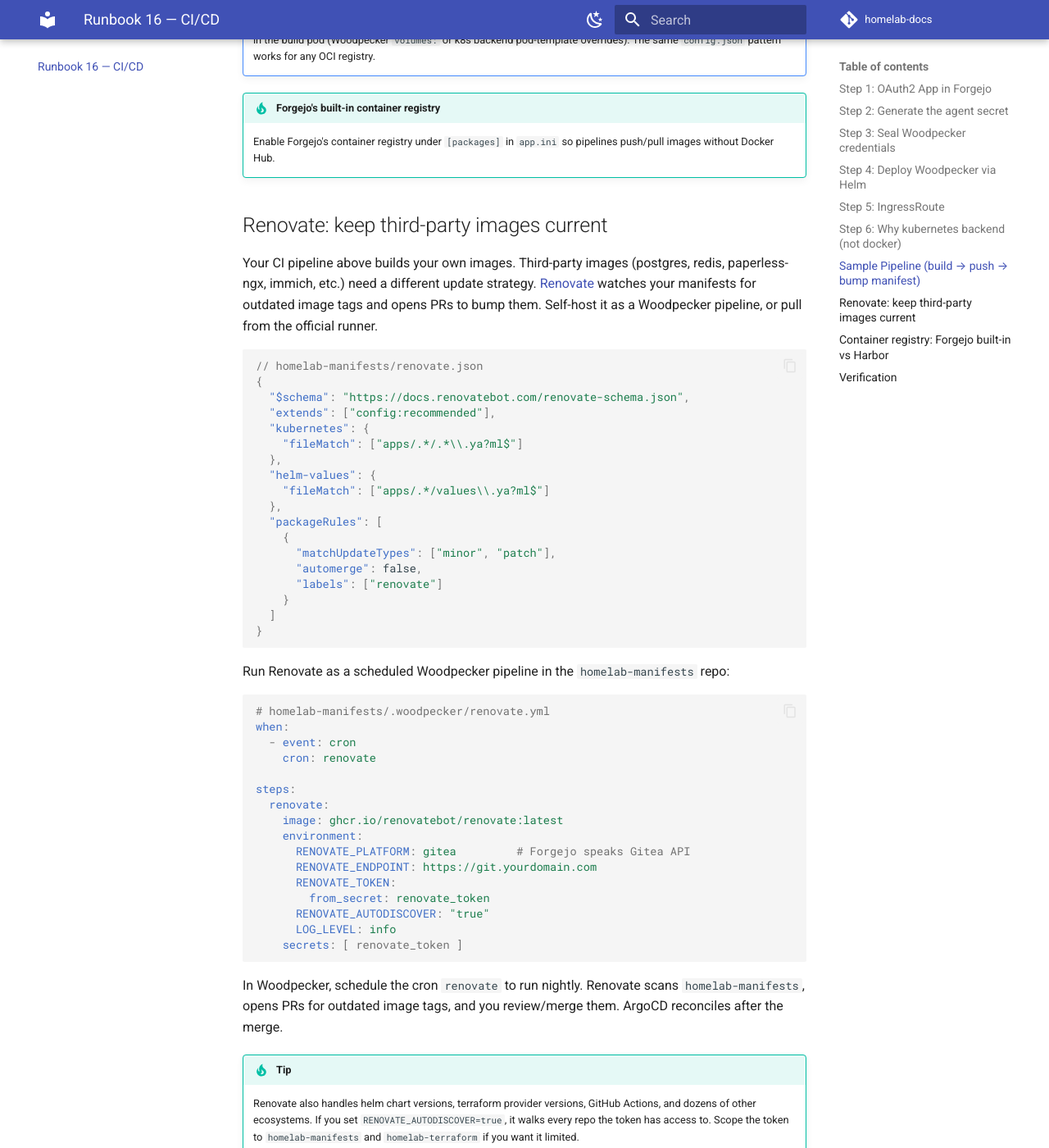
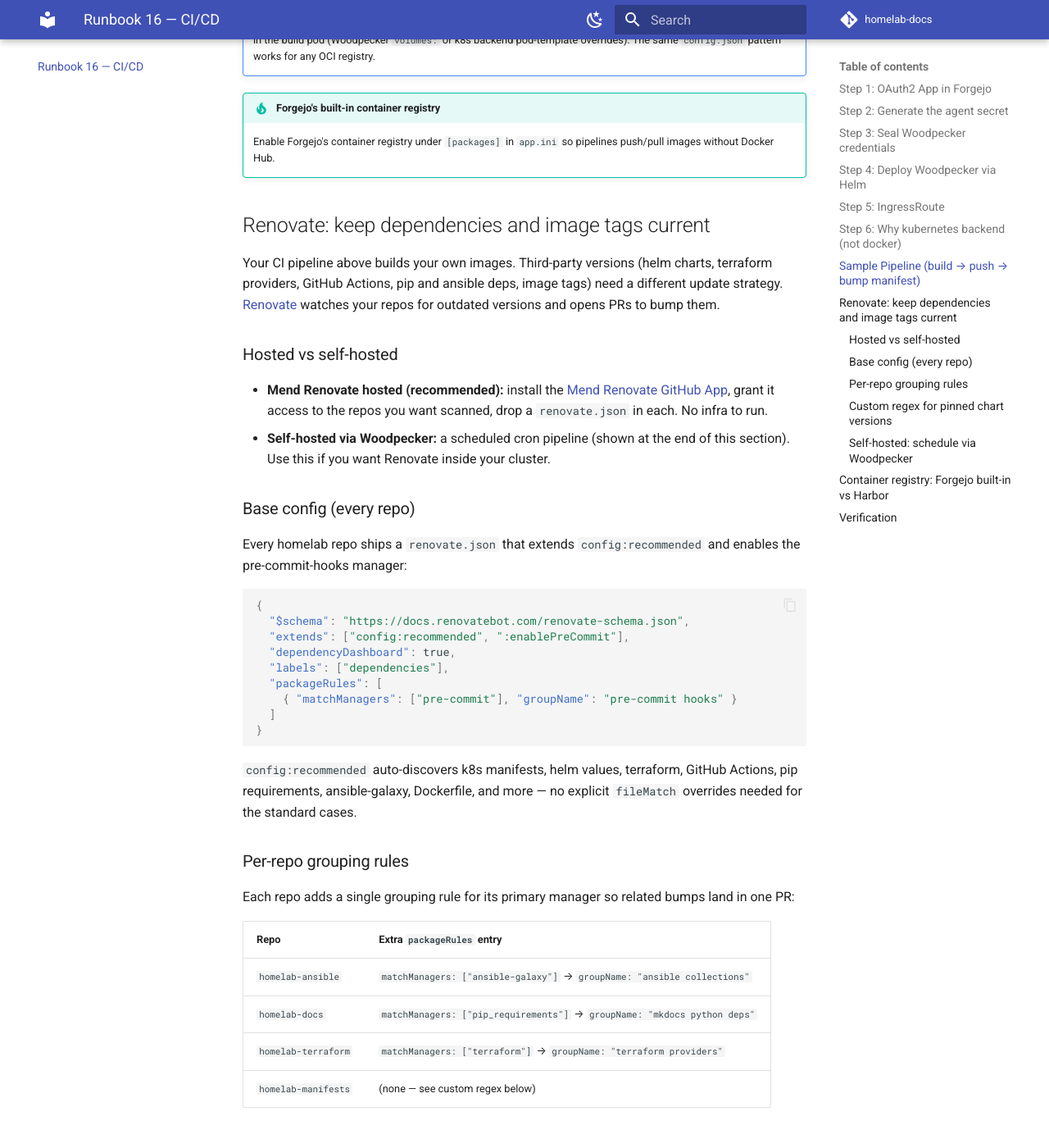
Before and after one commit to alivenda/homelab-docs, an MkDocs documentation site: the page built from docs/16-cicd.md, in a window 1280 px wide and 1400 px high, scrolled down 4082 px. Shown: the whole window at 82% size. Built offline with MkDocs 1.6.1 and Material for MkDocs 9.7.7, drawn with Linux system fonts in a browser that asks for light colours; comment, search, counter and statistics services are not loaded; some of the changed text lies outside the part shown.

Commit message:
docs: rewrite R16 Renovate section to match actual configs
The old example used kubernetes.fileMatch / helm-values.fileMatch
override stanzas that don't match Renovate's actual schema, and it
led with self-hosted Woodpecker even though hosted Mend is the
recommended path for a homelab. Replace with:

- Hosted-first framing, self-hosted demoted to alternative
- Base config that every repo actually ships (config:recommended
  + :enablePreCommit + pre-commit grouping)
- Per-repo grouping table (ansible-galaxy / pip_requirements /
  terraform / no extra for manifests)
- customManagers regex for the helm --version + targetRevision pins
  that aren't paths the built-in managers scan

````diff
--- a/docs/16-cicd.md
+++ b/docs/16-cicd.md
@@ -159,35 +159,78 @@ steps:
 !!! tip "Forgejo's built-in container registry"
     Enable Forgejo's container registry under `[packages]` in `app.ini` so pipelines push/pull images without Docker Hub.
 
-## Renovate: keep third-party images current
+## Renovate: keep dependencies and image tags current
 
-Your CI pipeline above builds your own images. Third-party images (postgres, redis, paperless-ngx, immich, etc.) need a different update strategy. [Renovate](https://docs.renovatebot.com/) watches your manifests for outdated image tags and opens PRs to bump them. Self-host it as a Woodpecker pipeline, or pull from the official runner.
+Your CI pipeline above builds your own images. Third-party versions (helm charts, terraform providers, GitHub Actions, pip and ansible deps, image tags) need a different update strategy. [Renovate](https://docs.renovatebot.com/) watches your repos for outdated versions and opens PRs to bump them.
+
+### Hosted vs self-hosted
+
+- **Mend Renovate hosted (recommended):** install the [Mend Renovate GitHub App](https://github.com/marketplace/renovate), grant it access to the repos you want scanned, drop a `renovate.json` in each. No infra to run.
+- **Self-hosted via Woodpecker:** a scheduled cron pipeline (shown at the end of this section). Use this if you want Renovate inside your cluster.
+
+### Base config (every repo)
+
+Every homelab repo ships a `renovate.json` that extends `config:recommended` and enables the pre-commit-hooks manager:
 
 ```json
-// homelab-manifests/renovate.json
 {
   "$schema": "https://docs.renovatebot.com/renovate-schema.json",
-  "extends": ["config:recommended"],
-  "kubernetes": {
-    "fileMatch": ["apps/.*/.*\\.ya?ml$"]
-  },
-  "helm-values": {
-    "fileMatch": ["apps/.*/values\\.ya?ml$"]
-  },
+  "extends": ["config:recommended", ":enablePreCommit"],
+  "dependencyDashboard": true,
+  "labels": ["dependencies"],
   "packageRules": [
-    {
-      "matchUpdateTypes": ["minor", "patch"],
-      "automerge": false,
-      "labels": ["renovate"]
-    }
+    { "matchManagers": ["pre-commit"], "groupName": "pre-commit hooks" }
   ]
 }
 ```
 
-Run Renovate as a scheduled Woodpecker pipeline in the `homelab-manifests` repo:
+`config:recommended` auto-discovers k8s manifests, helm values, terraform, GitHub Actions, pip requirements, ansible-galaxy, Dockerfile, and more — no explicit `fileMatch` overrides needed for the standard cases.
+
+### Per-repo grouping rules
+
+Each repo adds a single grouping rule for its primary manager so related bumps land in one PR:
+
+| Repo | Extra `packageRules` entry |
+|---|---|
+| `homelab-ansible` | `matchManagers: ["ansible-galaxy"]` → `groupName: "ansible collections"` |
+| `homelab-docs` | `matchManagers: ["pip_requirements"]` → `groupName: "mkdocs python deps"` |
+| `homelab-terraform` | `matchManagers: ["terraform"]` → `groupName: "terraform providers"` |
+| `homelab-manifests` | (none — see custom regex below) |
+
+### Custom regex for pinned chart versions
+
+`homelab-manifests` pins helm chart versions in two non-standard places — a `--version` flag in a README install snippet, and a `targetRevision:` line in an ArgoCD `bootstrap/*.yaml` Application. Neither is a path the built-in managers scan. A `customManagers` regex keyed off a `# renovate:` annotation makes those pins trackable:
+
+```json
+"customManagers": [
+  {
+    "customType": "regex",
+    "managerFilePatterns": [
+      "(^|/)README\\.md$",
+      "(^|/)bootstrap/.+\\.yaml$"
+    ],
+    "matchStrings": [
+      "# renovate: datasource=(?<datasource>\\S+) depName=(?<depName>\\S+) registryUrl=(?<registryUrl>\\S+)[\\s\\S]{0,200}?--version (?<currentValue>\\S+)",
+      "# renovate: datasource=(?<datasource>\\S+) depName=(?<depName>\\S+) registryUrl=(?<registryUrl>\\S+)[\\s\\S]{0,200}?targetRevision: (?<currentValue>\\S+)"
+    ],
+    "versioningTemplate": "semver"
+  }
+]
+```
+
+To use it, drop a comment directly above the pin:
 
 ```yaml
-# homelab-manifests/.woodpecker/renovate.yml
+# renovate: datasource=helm depName=traefik registryUrl=https://traefik.github.io/charts
+targetRevision: 40.2.0
+```
+
+### Self-hosted: schedule via Woodpecker
+
+If you'd rather not depend on Mend, run Renovate as a scheduled Woodpecker pipeline in each repo:
+
+```yaml
+# .woodpecker/renovate.yml
 when:
   - event: cron
     cron: renovate
@@ -205,10 +248,7 @@ steps:
     secrets: [ renovate_token ]
 ```
 
-In Woodpecker, schedule the cron `renovate` to run nightly. Renovate scans `homelab-manifests`, opens PRs for outdated image tags, and you review/merge them. ArgoCD reconciles after the merge.
-
-!!! tip
-    Renovate also handles helm chart versions, terraform provider versions, GitHub Actions, and dozens of other ecosystems. If you set `RENOVATE_AUTODISCOVER=true`, it walks every repo the token has access to. Scope the token to `homelab-manifests` and `homelab-terraform` if you want it limited.
+In Woodpecker, schedule the cron `renovate` to run nightly. With `RENOVATE_AUTODISCOVER=true`, Renovate walks every repo the token has access to — scope the token to the repos you actually want scanned.
 
 ## Container registry: Forgejo built-in vs Harbor
 
````
